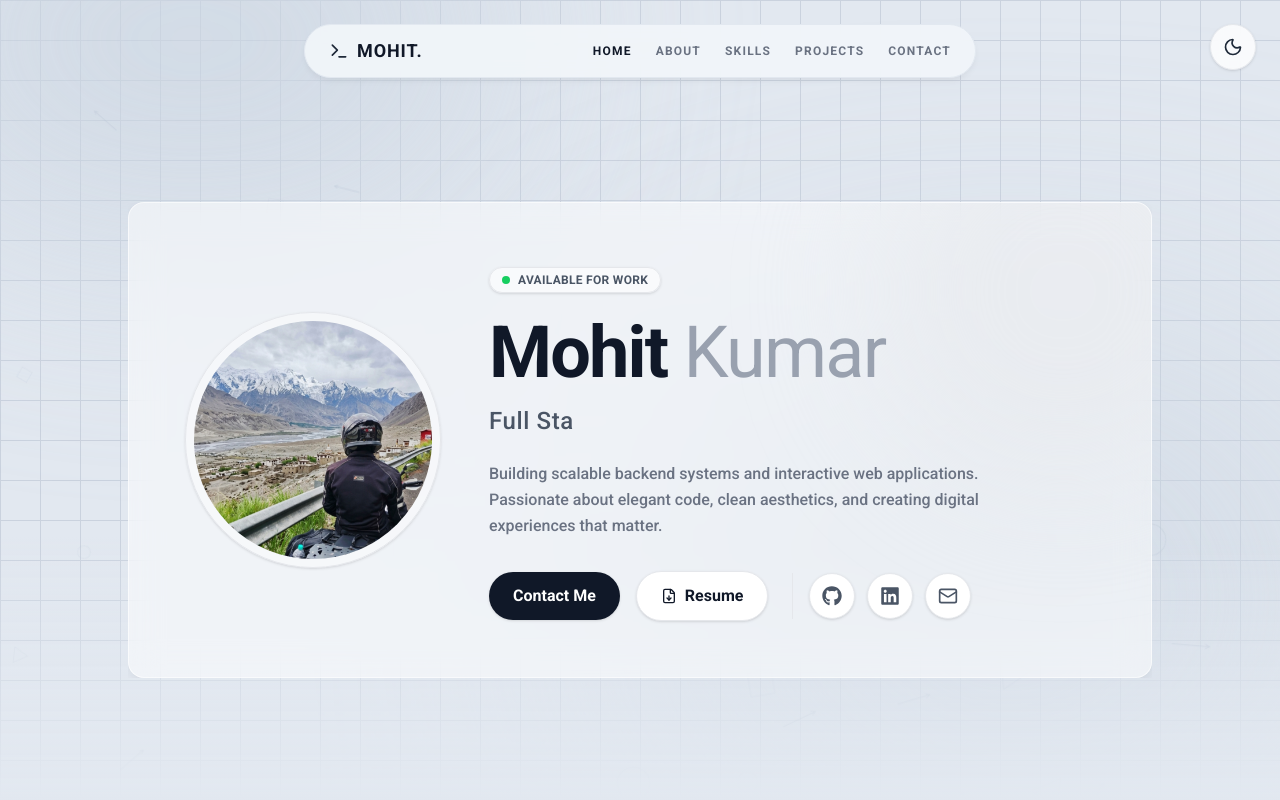
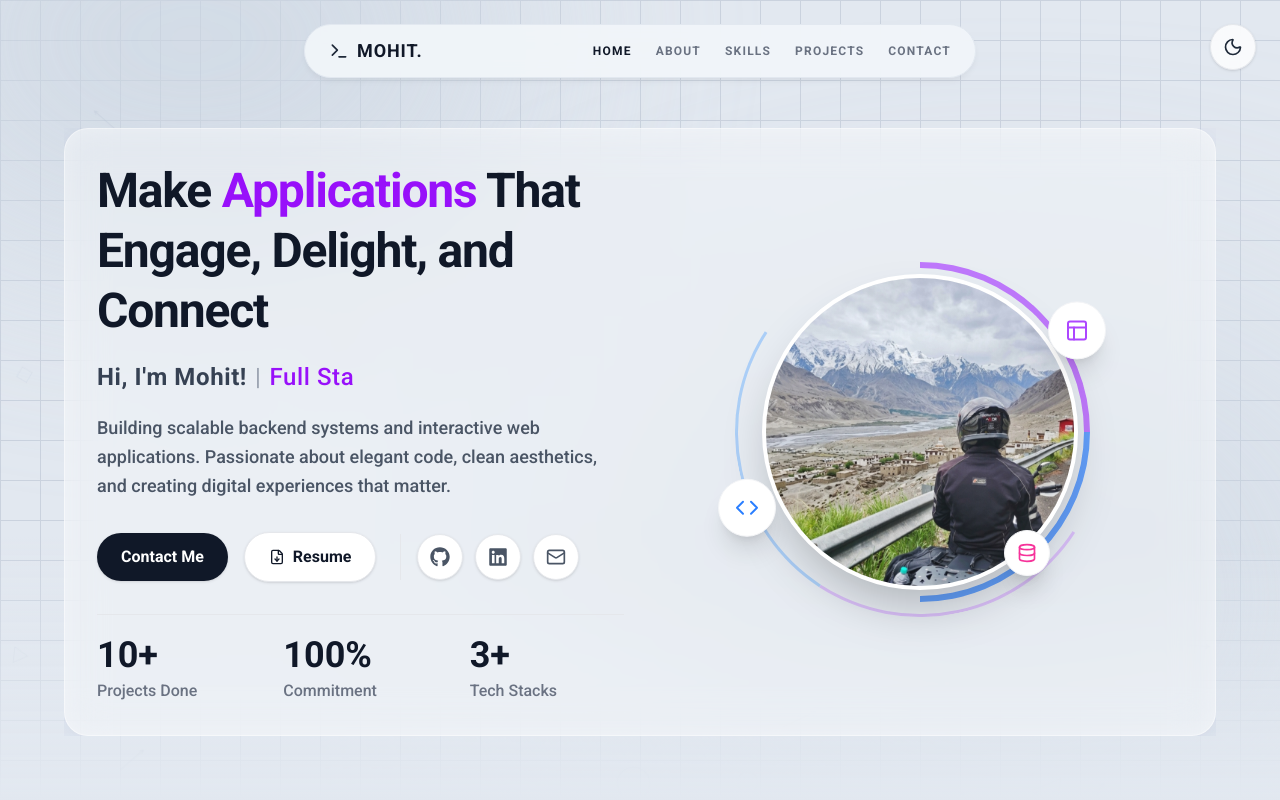
Before and after one commit to mohitgit999/Portfolio, a React (Vite) app: page / in a window 1280 px wide. Shown: the top 800 px of the page. Built offline with nearby package versions, Linux system fonts and the light colour scheme.

Commit message:
Redesign Hero section and update glass card styles & contact placeholders

```diff
--- a/src/index.css
+++ b/src/index.css
@@ -45,36 +45,39 @@ section {
   scroll-margin-top: 80px;
 }
 
-/* Premium Solid Cards (Flat 2D Design with Glassmorphism) */
+/* Premium Liquid Glass Effect */
 .glass {
-  background: rgba(255, 255, 255, 0.5); /* Translucent */
-  backdrop-filter: blur(16px);
-  -webkit-backdrop-filter: blur(16px);
-  border: 1px solid rgba(255, 255, 255, 0.6); /* Soft glass border */
-  box-shadow: 0 4px 10px rgba(0, 0, 0, 0.05); /* Flat simple shadow */
-  border-radius: 1rem;
+  background: rgba(255, 255, 255, 0.35); /* More translucent for liquid feel */
+  backdrop-filter: blur(20px);
+  -webkit-backdrop-filter: blur(20px);
+  border: 1px solid rgba(255, 255, 255, 0.5);
+  /* Deep shadow + inset highlight for thickness */
+  box-shadow: 0 8px 32px 0 rgba(31, 38, 135, 0.07), inset 0 2px 20px rgba(255, 255, 255, 0.3);
+  border-radius: 1.5rem;
 }
 
 .dark .glass {
-  background: rgba(15, 23, 42, 0.6); /* Translucent dark */
-  backdrop-filter: blur(16px);
-  -webkit-backdrop-filter: blur(16px);
-  border: 1px solid rgba(255, 255, 255, 0.1); /* Soft glass border */
-  box-shadow: 0 4px 15px rgba(0, 0, 0, 0.25); /* Flat simple shadow */
-  border-radius: 1rem;
+  background: rgba(15, 23, 42, 0.4); /* Translucent dark liquid */
+  backdrop-filter: blur(20px);
+  -webkit-backdrop-filter: blur(20px);
+  border: 1px solid rgba(255, 255, 255, 0.15);
+  /* Deep dark shadow + subtle inset highlight */
+  box-shadow: 0 8px 32px 0 rgba(0, 0, 0, 0.37), inset 0 2px 20px rgba(255, 255, 255, 0.05);
+  border-radius: 1.5rem;
 }
 
 .glass-hover:hover {
-  background: rgba(255, 255, 255, 0.65);
-  border: 1px solid rgba(255, 255, 255, 0.8);
-  box-shadow: 0 8px 20px rgba(0, 0, 0, 0.08); /* Flat slightly lifted shadow */
+  background: rgba(255, 255, 255, 0.45);
+  border: 1px solid rgba(255, 255, 255, 0.7);
+  box-shadow: 0 12px 40px 0 rgba(31, 38, 135, 0.1), inset 0 2px 25px rgba(255, 255, 255, 0.4);
   transition: all 0.3s ease;
 }
 
 .dark .glass-hover:hover {
-  background: rgba(15, 23, 42, 0.75);
-  border: 1px solid rgba(255, 255, 255, 0.2);
-  box-shadow: 0 8px 25px rgba(0, 0, 0, 0.35); /* Flat slightly lifted shadow */
+  background: rgba(15, 23, 42, 0.5);
+  border: 1px solid rgba(255, 255, 255, 0.25);
+  box-shadow: 0 12px 40px 0 rgba(0, 0, 0, 0.45), inset 0 2px 25px rgba(255, 255, 255, 0.1);
+  transition: all 0.3s ease;
 }
 
 /* Nav Pill - Solid Grey */
--- a/src/pages/Contact.jsx
+++ b/src/pages/Contact.jsx
@@ -64,11 +64,11 @@ const Contact = () => {
                   <div className="grid grid-cols-1 sm:grid-cols-2 gap-4">
                     <div className="flex flex-col gap-1">
                       <label htmlFor="name" className="text-xs text-gray-500 dark:text-gray-400 uppercase tracking-wider ml-1 font-medium transition-colors duration-500">Name</label>
-                      <input required type="text" id="name" className="bg-white dark:bg-slate-800 border border-gray-200 dark:border-slate-700 rounded-xl px-4 py-3 text-gray-900 dark:text-white focus:outline-none focus:border-gray-400 dark:focus:border-slate-500 transition-colors shadow-sm" placeholder="John Doe" />
+                      <input required type="text" id="name" className="bg-white dark:bg-slate-800 border border-gray-200 dark:border-slate-700 rounded-xl px-4 py-3 text-gray-900 dark:text-white focus:outline-none focus:border-gray-400 dark:focus:border-slate-500 transition-colors shadow-sm" placeholder="Hugh Jackman" />
                     </div>
                     <div className="flex flex-col gap-1">
                       <label htmlFor="email" className="text-xs text-gray-500 dark:text-gray-400 uppercase tracking-wider ml-1 font-medium transition-colors duration-500">Email</label>
-                      <input required type="email" id="email" className="bg-white dark:bg-slate-800 border border-gray-200 dark:border-slate-700 rounded-xl px-4 py-3 text-gray-900 dark:text-white focus:outline-none focus:border-gray-400 dark:focus:border-slate-500 transition-colors shadow-sm" placeholder="john@example.com" />
+                      <input required type="email" id="email" className="bg-white dark:bg-slate-800 border border-gray-200 dark:border-slate-700 rounded-xl px-4 py-3 text-gray-900 dark:text-white focus:outline-none focus:border-gray-400 dark:focus:border-slate-500 transition-colors shadow-sm" placeholder="hugh@example.com" />
                     </div>
                   </div>
                   <div className="flex flex-col gap-1 flex-1">
--- a/src/pages/Home.jsx
+++ b/src/pages/Home.jsx
@@ -1,5 +1,5 @@
 import React from 'react';
-import { FileDown, Mail } from 'lucide-react';
+import { FileDown, Mail, Code, Database, Layout } from 'lucide-react';
 import { FaGithub, FaLinkedin } from 'react-icons/fa';
 import { motion, useScroll, useTransform } from 'framer-motion';
 import { TypeAnimation } from 'react-type-animation';
@@ -10,43 +10,27 @@ import profileImg from '../assets/profile.jpg';
 const Home = () => {
   const { scrollY } = useScroll();
   const y1 = useTransform(scrollY, [0, 500], [0, 80]); // Subtle parallax on scroll
+  const y2 = useTransform(scrollY, [0, 500], [0, -50]);
 
   return (
-    <section id="home" className="min-h-screen flex items-center justify-center pt-20 px-4">
-      <div className="max-w-5xl w-full mx-auto">
+    <section id="home" className="min-h-screen flex items-center justify-center pt-20 pb-4 px-4 overflow-hidden">
+      <div className="max-w-6xl w-full mx-auto relative">
         <Reveal>
-          <motion.div
-            className="w-full"
-          >
-            <GlassCard hover={true} className="relative overflow-hidden w-full h-full">
-              {/* Subtle glow effect behind card content with parallax */}
-                <motion.div
-                  style={{ y: y1 }}
-                  className="absolute top-0 right-0 w-96 h-96 bg-gray-200/50 dark:bg-slate-700/30 rounded-full blur-3xl -z-10 translate-x-1/3 -translate-y-1/3 transition-colors duration-500"
-                ></motion.div>
+          <motion.div className="w-full">
+            <GlassCard hover={false} className="relative overflow-hidden w-full h-full p-6 md:p-8 lg:p-8 rounded-[2.5rem]">
 
-            <div className="flex flex-col md:flex-row gap-12 items-center p-4 md:p-8">
-              {/* Profile Image - Clean geometric frame */}
-              <div className="w-48 h-48 md:w-64 md:h-64 rounded-full border border-gray-200 dark:border-slate-600 bg-white/40 dark:bg-slate-800/40 p-2 flex-shrink-0 shadow-sm relative group overflow-hidden transition-colors duration-500">
-                <div className="w-full h-full rounded-full bg-gray-100 dark:bg-slate-700 overflow-hidden flex items-center justify-center relative transition-colors duration-500">
-                  <img src={profileImg} alt="Mohit Kumar" className="w-full h-full object-cover z-10 relative" />
-                  {/* Subtle shine effect on hover */}
-                  <div className="absolute inset-0 bg-gradient-to-tr from-transparent via-white/20 dark:via-white/5 to-transparent -translate-x-full group-hover:animate-shine z-20"></div>
-                </div>
-              </div>
+              <div className="flex flex-col-reverse lg:flex-row gap-12 lg:gap-8 items-center justify-between">
 
-              {/* Text Content */}
-              <div className="flex flex-col items-center md:items-start text-center md:text-left pt-2">
-                <div className="inline-flex items-center gap-2 px-3 py-1 rounded-full bg-white/60 dark:bg-slate-800/60 border border-gray-200 dark:border-slate-700 shadow-sm mb-6 transition-colors duration-500">
-                  <span className="w-2 h-2 rounded-full bg-green-500 animate-pulse"></span>
-                  <span className="text-xs font-semibold text-gray-600 dark:text-gray-300 tracking-wide uppercase">Available for work</span>
-                </div>
+                {/* Text Content (Left on Desktop) */}
+                <div className="w-full lg:w-1/2 flex flex-col items-center lg:items-start text-center lg:text-left z-10 pt-4 lg:pt-0">
 
-                <h1 className="text-5xl md:text-7xl font-bold mb-4 tracking-tight text-gray-900 dark:text-white transition-colors duration-500">
-                  Mohit <span className="text-gray-400 dark:text-gray-500 font-light">Kumar</span>
+                  <h1 className="text-4xl lg:text-5xl font-extrabold mb-4 tracking-tight text-gray-900 dark:text-white leading-tight transition-colors duration-500">
+                    Make <span className="text-purple-600 dark:text-purple-400">Applications</span> That Engage, Delight, and Connect
                   </h1>
 
-                <h2 className="text-xl md:text-2xl font-medium text-gray-600 dark:text-gray-300 mb-6 tracking-wide transition-colors duration-500 h-8">
+                  <h2 className="text-xl md:text-2xl font-semibold text-gray-700 dark:text-gray-200 mb-4 tracking-wide transition-colors duration-500 min-h-[40px] flex flex-wrap items-center justify-center lg:justify-start gap-2">
+                    Hi, I'm Mohit!
+                    <span className="font-normal text-gray-400 hidden sm:inline-block">|</span>
                     <TypeAnimation
                       sequence={[
                         'Full Stack Developer',
@@ -61,16 +45,17 @@ const Home = () => {
                       wrapper="span"
                       speed={50}
                       repeat={Infinity}
-                    className="inline-block"
+                      className="inline-block text-purple-600 dark:text-purple-400 font-medium"
                     />
                   </h2>
 
-                <p className="text-gray-500 dark:text-gray-400 max-w-lg mb-8 leading-relaxed font-medium transition-colors duration-500">
+                  <p className="text-gray-600 dark:text-gray-400 text-lg max-w-xl mb-8 leading-relaxed font-medium transition-colors duration-500">
                     Building scalable backend systems and interactive web applications.
                     Passionate about elegant code, clean aesthetics, and creating digital experiences that matter.
                   </p>
 
-                <div className="flex flex-wrap items-center justify-center md:justify-start gap-4">
+                  {/* Buttons */}
+                  <div className="flex flex-wrap items-center justify-center lg:justify-start gap-4 mb-8">
                     <motion.a
                       whileHover={{ scale: 1.05 }}
                       whileTap={{ scale: 0.95 }}
@@ -96,7 +81,7 @@ const Home = () => {
                     >
                       <FileDown className="w-4 h-4" /> Resume
                     </motion.a>
-                  <div className="flex gap-3 md:ml-2 border-l-0 md:border-l border-gray-200 dark:border-slate-700 pl-0 md:pl-4 mt-2 md:mt-0 transition-colors duration-500">
+                    <div className="flex gap-3 lg:ml-2 border-l-0 lg:border-l border-gray-200 dark:border-slate-700 pl-0 lg:pl-4 mt-2 lg:mt-0 transition-colors duration-500">
                       <motion.a
                         whileHover={{ scale: 1.1, rotate: 5 }}
                         whileTap={{ scale: 0.9 }}
@@ -127,7 +112,64 @@ const Home = () => {
                       </motion.a>
                     </div>
                   </div>
+
+                  {/* Stats Section */}
+                  <div className="grid grid-cols-3 gap-4 lg:gap-8 pt-5 border-t border-gray-200 dark:border-slate-700/50 w-full">
+                    <div className="flex flex-col items-center lg:items-start">
+                      <span className="text-3xl md:text-4xl font-extrabold text-gray-900 dark:text-white">10+</span>
+                      <span className="text-sm md:text-base text-gray-500 dark:text-gray-400 font-medium mt-1">Projects Done</span>
                     </div>
+                    <div className="flex flex-col items-center lg:items-start">
+                      <span className="text-3xl md:text-4xl font-extrabold text-gray-900 dark:text-white">100%</span>
+                      <span className="text-sm md:text-base text-gray-500 dark:text-gray-400 font-medium mt-1">Commitment</span>
+                    </div>
+                    <div className="flex flex-col items-center lg:items-start">
+                      <span className="text-3xl md:text-4xl font-extrabold text-gray-900 dark:text-white">3+</span>
+                      <span className="text-sm md:text-base text-gray-500 dark:text-gray-400 font-medium mt-1">Tech Stacks</span>
+                    </div>
+                  </div>
+                </div>
+
+                {/* Image Section (Right on Desktop) */}
+                <div className="w-full lg:w-1/2 flex justify-center relative mt-8 lg:mt-0">
+                  <div className="relative w-64 h-64 sm:w-80 sm:h-80 lg:w-[340px] lg:h-[340px]">
+                    {/* Gradient Arc (Decorative) */}
+                    <div className="absolute inset-0 rounded-full border-[4px] lg:border-[6px] border-transparent border-t-purple-500 border-r-blue-500 rotate-45 opacity-70"></div>
+                    <div className="absolute inset-[-10px] lg:inset-[-15px] rounded-full border-[2px] lg:border-[3px] border-transparent border-b-purple-400 border-l-blue-400 -rotate-12 opacity-40"></div>
+
+                    {/* Main Image */}
+                    <div className="absolute inset-2 lg:inset-3 rounded-full overflow-hidden bg-gray-100 dark:bg-slate-800 shadow-2xl border-4 border-white dark:border-slate-700 transition-colors duration-500">
+                      <img src={profileImg} alt="Mohit Kumar" className="w-full h-full object-cover z-10 relative" />
+                      <div className="absolute inset-0 bg-gradient-to-tr from-transparent via-white/10 dark:via-white/5 to-transparent z-20"></div>
+                    </div>
+
+                    {/* Floating Icons */}
+                    <motion.div
+                      animate={{ y: [0, -15, 0] }}
+                      transition={{ duration: 4, repeat: Infinity, ease: "easeInOut" }}
+                      className="absolute top-4 right-0 lg:top-10 lg:-right-4 bg-white dark:bg-slate-800 p-3 lg:p-4 rounded-full shadow-xl border border-gray-100 dark:border-slate-700 z-30"
+                    >
+                      <Layout className="w-6 h-6 text-purple-500" />
+                    </motion.div>
+
+                    <motion.div
+                      animate={{ y: [0, 15, 0] }}
+                      transition={{ duration: 5, repeat: Infinity, ease: "easeInOut", delay: 1 }}
+                      className="absolute bottom-12 -left-2 lg:bottom-20 lg:-left-8 bg-white dark:bg-slate-800 p-3 lg:p-4 rounded-full shadow-xl border border-gray-100 dark:border-slate-700 z-30"
+                    >
+                      <Code className="w-6 h-6 text-blue-500" />
+                    </motion.div>
+
+                    <motion.div
+                      animate={{ y: [0, -10, 0] }}
+                      transition={{ duration: 3.5, repeat: Infinity, ease: "easeInOut", delay: 2 }}
+                      className="absolute bottom-0 right-8 lg:bottom-4 lg:right-10 bg-white dark:bg-slate-800 p-2 lg:p-3 rounded-full shadow-xl border border-gray-100 dark:border-slate-700 z-30"
+                    >
+                      <Database className="w-5 h-5 text-pink-500" />
+                    </motion.div>
+                  </div>
+                </div>
+
               </div>
             </GlassCard>
           </motion.div>
```
Lines whose indentation alone changed are shown as unchanged.
